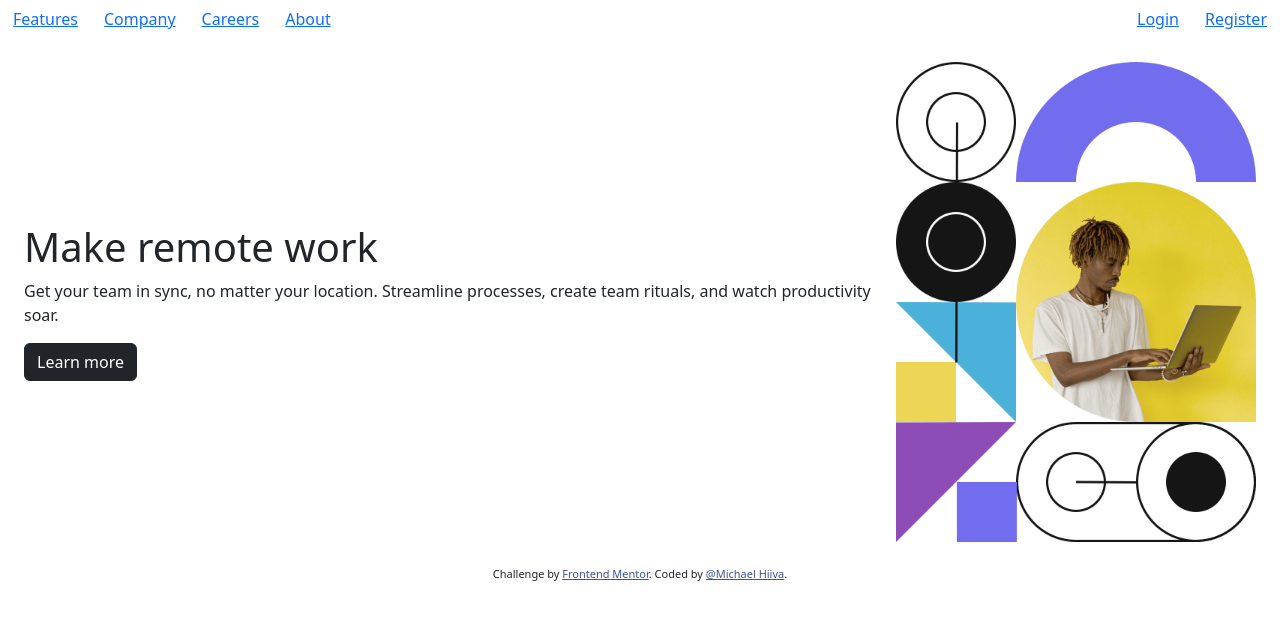
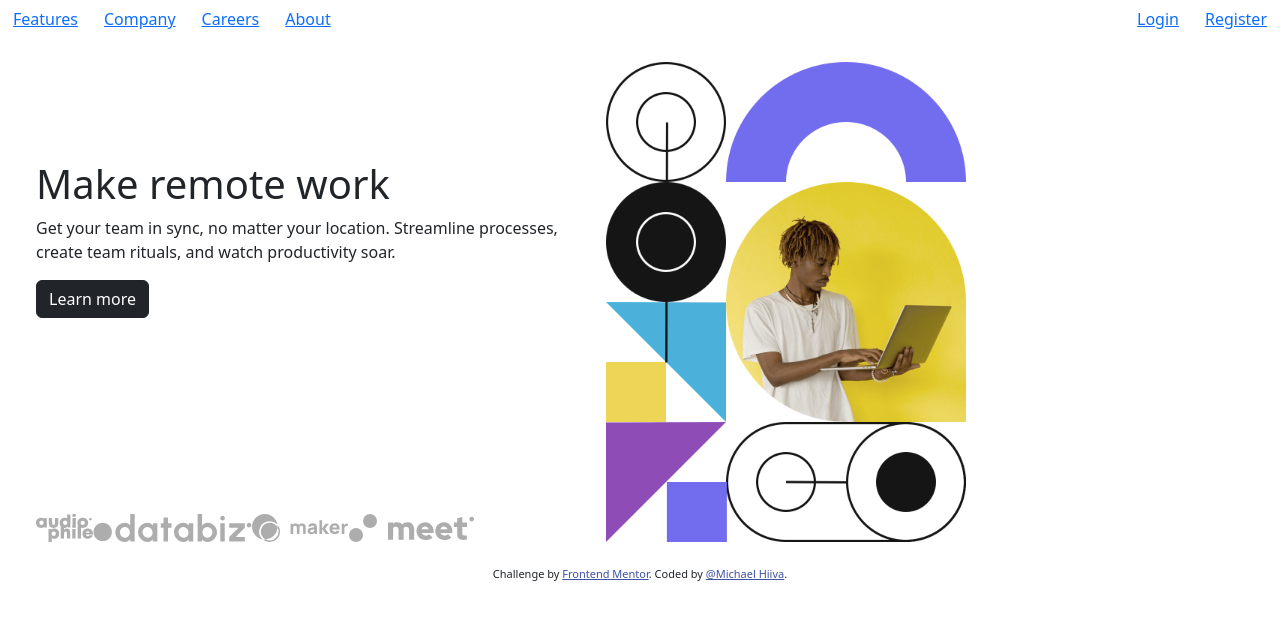
Before and after one commit to michaelhiiva/Introduction-with-Section-Dropdown-Frontend-Mentor, a plain HTML site: page index.html in a window 1280 px wide. Drawn offline with nearby package versions, Linux system fonts and the light colour scheme.

Commit message:
feat: basic setup for middle content.

```diff
--- a/assets/styles.css
+++ b/assets/styles.css
@@ -6,6 +6,10 @@
   color: hsl(228, 45%, 44%);
 }
 
+.client-images > img {
+  height: 1.75rem;
+}
+
 .hero-image {
   height: 30rem;
 }
--- a/index.html
+++ b/index.html
@@ -41,16 +41,28 @@
   </header>
 
   <main>
-    <div class="d-flex justify-content-center align-items-center m-4">
-      <div>
+    <div class="container m-4">
+      <div class="row">
+        <div class="col-6">
+          <div class="row h-100">
+            <div class="my-5 align-self-center col-12">
               <h1>Make remote work</h1>
               <p>Get your team in sync, no matter your location. Streamline processes,
                 create team rituals, and watch productivity soar.</p>
 
               <button class="btn btn-dark" type="button">Learn more</button>
             </div>
-      <div>
+            <div class="align-self-end col-12 d-inline-flex flex-wrap client-images">
+              <img src="images/client-audiophile.svg" alt="client audiophile" />
+              <img src="images/client-databiz.svg" alt="client audiophile" />
+              <img src="images/client-maker.svg" alt="client audiophile" />
+              <img src="images/client-meet.svg" alt="client audiophile" />
+            </div>
+          </div>
+        </div>
+        <div class="col-6">
           <img class="hero-image" src="images/image-hero-desktop.png" alt="hero image" />
+        </div>
       </div>
     </div>
   </main>
```
Lines whose indentation alone changed are shown as unchanged.
